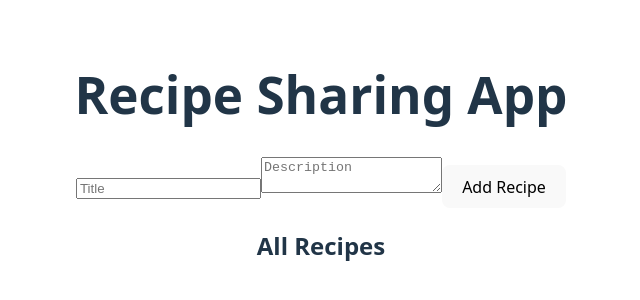
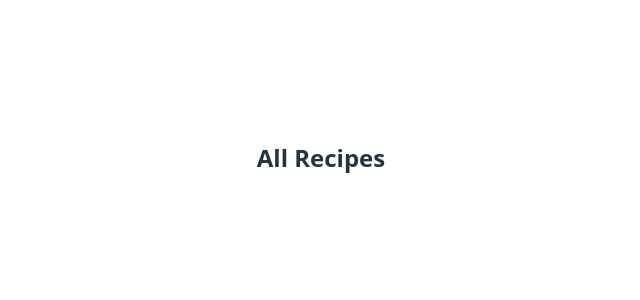
Before and after one commit to DAyeni-Dev/alx-fe-reactjs, a React (Vite) app in the folder recipe-sharing-app/: page / in a window 1280 px wide. Shown: the part 242-542 px from the top of the page, without its empty margins (319-959 px from the left). Built offline with nearby package versions, Linux system fonts and the light colour scheme.

Commit message:
redirect recipe list

```diff
--- a/recipe-sharing-app/src/App.jsx
+++ b/recipe-sharing-app/src/App.jsx
@@ -1,26 +1,20 @@
+import { BrowserRouter, Routes, Route } from 'react-router-dom';
+import RecipeList from './components/RecipeList';
+import AddRecipeForm from './components/AddRecipeForm';
+import EditRecipeForm from './components/EditRecipeForm';
+import RecipeDetails from './components/RecipeDetails';
 import './App.css';
-import { BrowserRouter as Router, Routes, Route } from 'react-router-dom';
-import AddRecipeForm from './components/AddRecipeForm';
-import RecipeList from './components/RecipeList';
-import RecipeDetails from './components/RecipeDetails';
 
 function App() {
   return (
-    <Router>
+    <BrowserRouter>
       <Routes>
-        <Route
-          path="/"
-          element={
-            <div style={{ padding: '20px', maxWidth: '600px', margin: '0 auto' }}>
-              <h1>Recipe Sharing App</h1>
-              <AddRecipeForm />
-              <RecipeList />
-            </div>
-          }
-        />
+        <Route path="/" element={<RecipeList />} />
+        <Route path="/add" element={<AddRecipeForm />} />
+        <Route path="/edit/:id" element={<EditRecipeForm />} />
         <Route path="/recipe/:id" element={<RecipeDetails />} />
       </Routes>
-    </Router>
+    </BrowserRouter>
   );
 }
 
--- a/recipe-sharing-app/src/components/DeleteRecipeButton.jsx
+++ b/recipe-sharing-app/src/components/DeleteRecipeButton.jsx
@@ -1,11 +1,14 @@
 
 import { useRecipeStore } from './recipeStore';
+import { useNavigate } from 'react-router-dom';
 
 const DeleteRecipeButton = ({ id }) => {
   const deleteRecipe = useRecipeStore((state) => state.deleteRecipe);
+  const navigate = useNavigate();
 
   const handleDelete = () => {
     deleteRecipe(id);
+    navigate('/');
   };
 
   return <button onClick={handleDelete}>Delete Recipe</button>;
```
